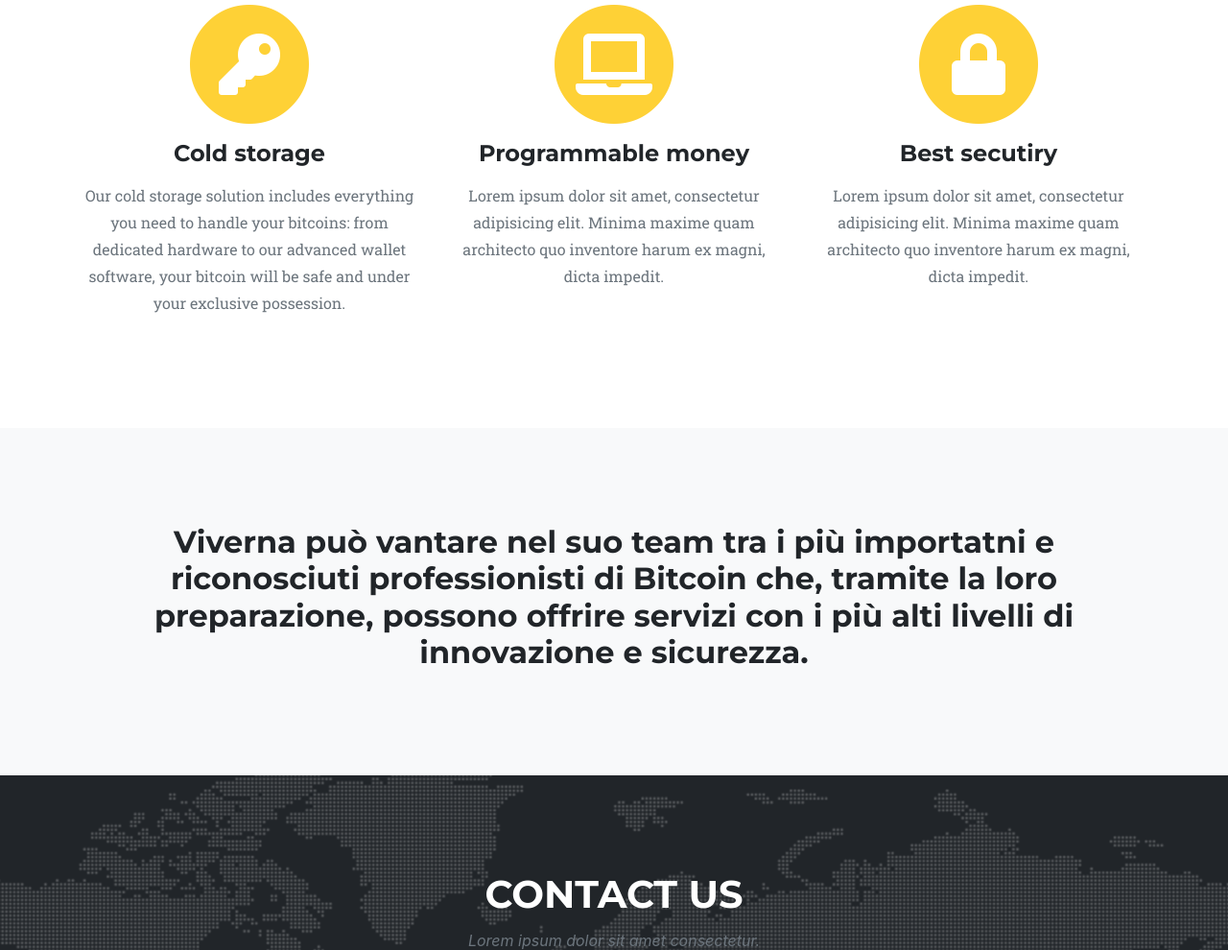
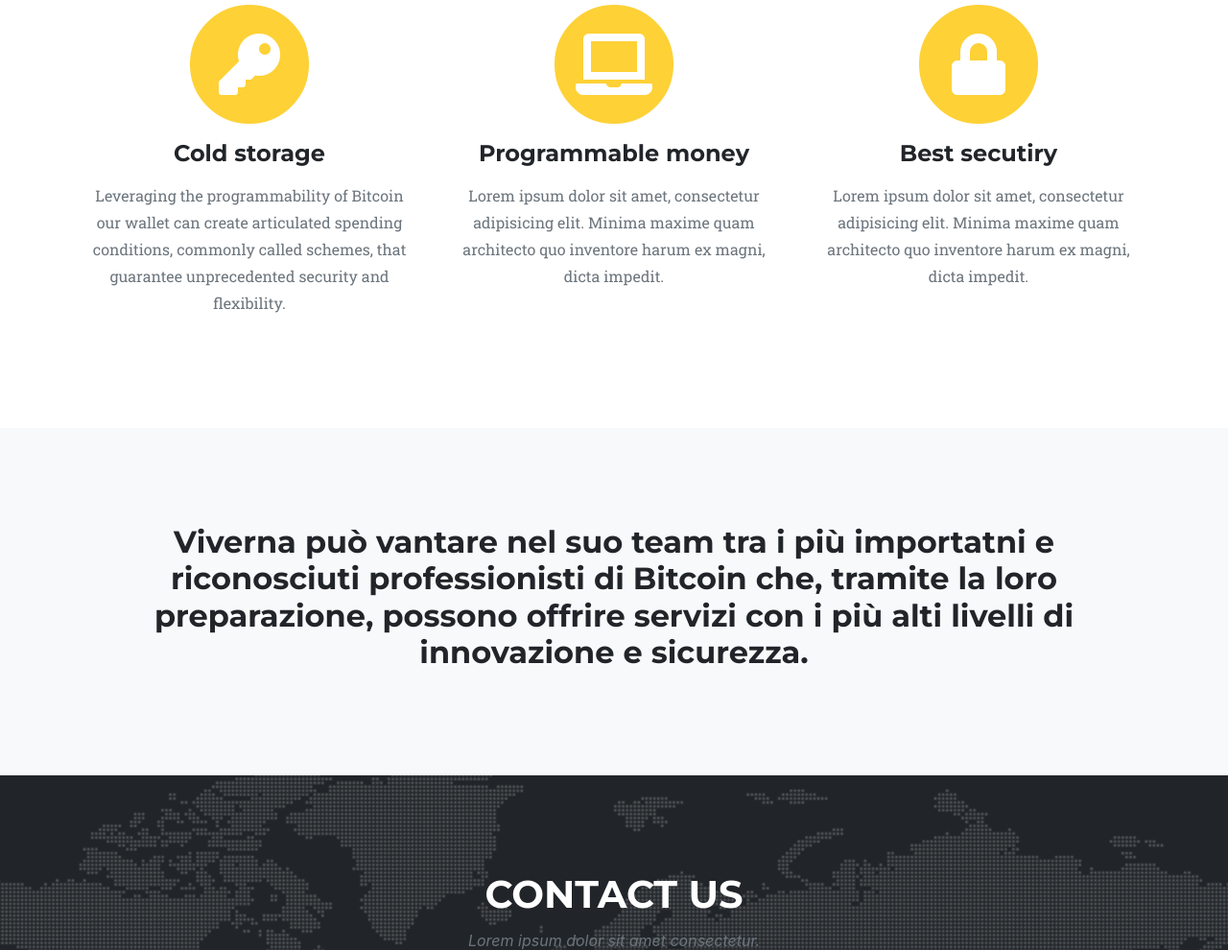
Before and after one commit to viverna-dev/viverna-site, a plain HTML site: page index.html in a window 1280 px wide. Shown: the part 1095-2085 px from the top of the page at 96% size. Drawn offline with Linux system fonts and the light colour scheme; a web font is replaced by a local one.

Commit message:
content! Update Cold storage section

```diff
--- a/index.html
+++ b/index.html
@@ -52,7 +52,7 @@
             <i class="fas fa-key fa-stack-1x fa-inverse"></i>
           </span>
           <h4 class="service-heading">Cold storage</h4>
-          <p class="text-muted">Our cold storage solution includes everything you need to handle your bitcoins: from dedicated hardware to our advanced wallet software, your bitcoin will be safe and under your exclusive possession.</p>
+          <p class="text-muted">Leveraging the programmability of Bitcoin our wallet can create articulated spending conditions, commonly called schemes, that guarantee unprecedented security and flexibility.</p>
         </div>
         <div class="col-md-4">
           <span class="fa-stack fa-4x">
```
